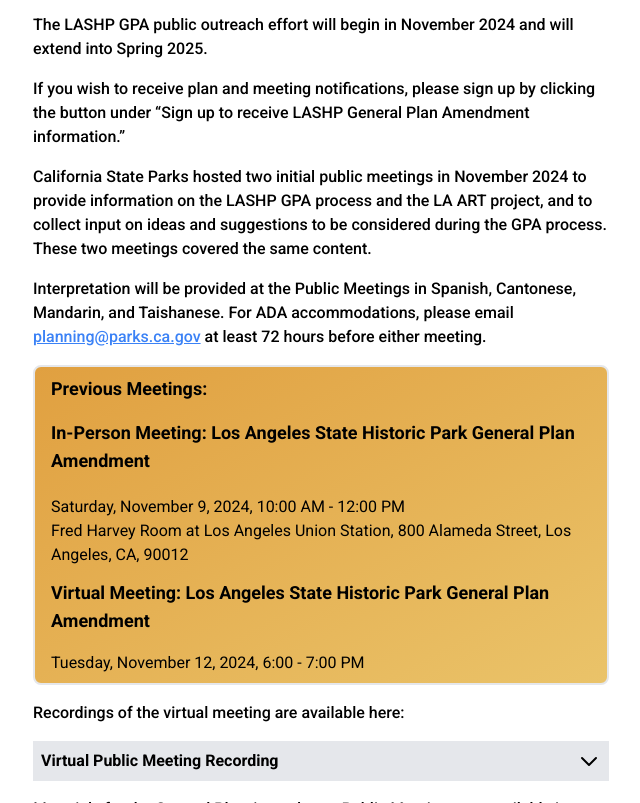
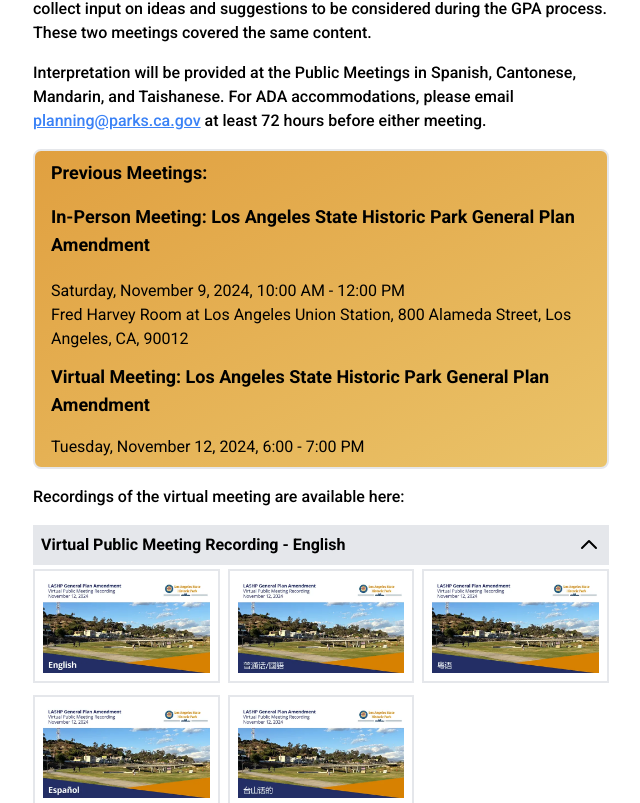
Before and after one commit to AECOMVizStudio/la_art, a React (Vite) app: page / in a window 1280 px wide. Shown: the part 1997-2800 px from the top of the page, without its empty margins (151-791 px from the left). Built offline with nearby package versions, Linux system fonts and the light colour scheme.

Commit message:
implementation of prop drillling from meetings.tsx through materialsExpandable.tsx which passes individual items from the props array to VideoModal.tsx. Clicking on the thumbnail results in the video modal viewer appearing.

```diff
--- a/src/components/children/Headings/GeneralPlan.tsx
+++ b/src/components/children/Headings/GeneralPlan.tsx
@@ -35,38 +35,19 @@
 
 const GeneralPlan = () => {
   return (
-
-        <section
-            tabIndex={0}
-            className="mb-4 p-8"
-        >
-
+    <section tabIndex={0} className="mb-4 p-8">
       <h2 className="text-3xl yeseva font-bold text-burnt-orange">
         Los Angeles State Historic Park (LASHP) General Plan Amendment (GPA) Process
       </h2>
-
       <p className="font-medium pt-4">
         California State Parks is initiating a GPA process for LASHP to review and consider direct transit access via the proposed Los Angeles Aerial Rapid Transit (LA ART) aerial gondola project. If you wish to be involved and provide input, please join our email list by clicking the button under “Sign up to receive LASHP General Plan Amendment information.”
-
       </p>
-        <p className="font-medium pt-4">
-        To provide written input using the online input form, <a href='https://www.surveymonkey.com/r/lastatehistoricparkgpa' target="_blank" className="text-blue-500 underline font-bold">click here</a>. You may also email State Parks at <a className="font-bold" href="mailto:lastatehistoricparkgpa@parks.ca.gov">lastatehistoricparkgpa@parks.ca.gov</a> or mail your feedback to:
-        </p>
-          <div className="font-normal pt-4 mx-4">
-              <div className="py-2">
-                  <p className="font-bold">Strategic Planning and Recreation Services Division</p>
-                  <p>c/o LASHP GPA</p>
-                  <p>PO Box 942896 Sacramento CA 94296-0001</p>
-              </div>
-            </div>
       <p className="font-medium pt-4">
         This initial input period will be open until Sunday, December 15, 2024. There will be additional opportunities to ask questions and share your thoughts at future public meetings.
       </p>
-          <Expandable props={diagrams}/>
-
+      <Expandable props={diagrams} />
     </section>
-
-  )
-}
+  );
+};
 
 export default GeneralPlan
--- a/src/components/children/Headings/Meetings.tsx
+++ b/src/components/children/Headings/Meetings.tsx
@@ -2,38 +2,41 @@
 import VideosExpandable from "./reusable/VideosExpandable"
 import { MeetingMaterials, VideoData } from "../../../interfaces"
 // import Videos from "../../../pages/Videos"
-import VideoModal from "./reusable/VideoModal"
+
+// the vimeoCode is the unique identifier for the video on Vimeo.
+// for example, the English video with vimeoCode 1031612219 can be found at https://vimeo.com/1031612219
+// all of these videos are from vimeo, so this is the only information needed to display the video.
 
 const videoData: VideoData[] = [
   {
-    title: "Virtual Public Meeting Recording",
-    href: "https://www.youtube.com/watch?v=1K2z5w1dX7I",
-    thumbnailImg: "/images/placeholder.jpg",
+    title: "Virtual Public Meeting Recording - English",
+    vimeoCode: "1031612219",
+    thumbnailImg: "/thumbnails/Video Thumbnails-English.webp",
     language: "English",
   },
   {
-    title: "Virtual Public Meeting Recording",
-    href: "https://www.youtube.com/watch?v=1K2z5w1dX7I",
-    thumbnailImg: "/images/placeholder.jpg",
-    language: "English",
+    title: "Virtual Public Meeting Recording - Mandarin",
+    vimeoCode: "1031612562",
+    thumbnailImg: "/thumbnails/Video Thumbnails-Mandarin.webp",
+    language: "Mandarin",
   },
   {
-    title: "Virtual Public Meeting Recording",
-    href: "https://www.youtube.com/watch?v=1K2z5w1dX7I",
-    thumbnailImg: "/images/placeholder.jpg",
-    language: "English",
+    title: "Virtual Public Meeting Recording - Cantonese",
+    vimeoCode: "1031611391",
+    thumbnailImg: "/thumbnails/Video Thumbnails-Cantonese.webp",
+    language: "Cantonese",
   },
   {
-    title: "Virtual Public Meeting Recording",
-    href: "https://www.youtube.com/watch?v=1K2z5w1dX7I",
-    thumbnailImg: "/images/placeholder.jpg",
-    language: "English",
+    title: "Virtual Public Meeting Recording - Spanish",
+    vimeoCode: "1031610380",
+    thumbnailImg: "/thumbnails/Video Thumbnails-Spanish.webp",
+    language: "Spanish",
   },
   {
-    title: "Virtual Public Meeting Recording",
-    href: "https://www.youtube.com/watch?v=1K2z5w1dX7I",
-    thumbnailImg: "/images/placeholder.jpg",
-    language: "English",
+    title: "Virtual Public Meeting Recording - Taishanese",
+    vimeoCode: "1031611149",
+    thumbnailImg: "/thumbnails/Video Thumbnails-Taishanese.webp",
+    language: "Taishanese",
   },
 ]
 const inPersonPublicMeetingPresentationBoards: MeetingMaterials[] =[
@@ -122,7 +125,7 @@
         tabIndex={0}
         className="border-t border-gray-300 mb-8 p-8"
         >
-          <VideoModal />
+
 
           <h2 className="text-3xl yeseva font-bold text-burnt-orange pb-4">
           Meetings and Materials
--- a/src/components/children/Headings/reusable/MaterialsExpandable.tsx
+++ b/src/components/children/Headings/reusable/MaterialsExpandable.tsx
@@ -1,7 +1,7 @@
-import { useState } from 'react';
+import { useState, memo } from 'react';
 import { MaterialsExpandableProps } from '../../../../interfaces';
 
-const MaterialsExpandable = ({ props }: MaterialsExpandableProps) => {
+const MaterialsExpandable = memo(({ props }: MaterialsExpandableProps) => {
 
   const [expanded, setExpanded] = useState<boolean>(false)
 
@@ -53,6 +53,6 @@
       </div>
     </div>
   )
-}
+})
 
   export default MaterialsExpandable
--- a/src/components/children/Headings/reusable/VideoModal.tsx
+++ b/src/components/children/Headings/reusable/VideoModal.tsx
@@ -1,10 +1,14 @@
-import { useState } from 'react'
+import { useState, memo } from 'react'
 import ModalVideo from 'react-modal-video'
 import './modal-video.scss'
 
+//types
+import { VideoModalProps } from '../../../../interfaces'
 
 
-const VideoModal = () => {
+
+
+const VideoModal = memo(( { video }:VideoModalProps ) => {
 
 const [isOpen, setOpen] = useState(false);
   return (
@@ -13,13 +17,16 @@
             channel='vimeo'
             vimeo={{ autoplay: true }}
             isOpen={isOpen}
-            videoId='1031612219'
+            videoId={video.vimeoCode}
             onClose={() => setOpen(false)}
 
         />
-        <button onClick={() => setOpen(true)}>Open</button>
+        <div onClick={() => setOpen(true)} className='z-20 hover:cursor-pointer '>
+
+            <img src={video.thumbnailImg} alt={video.title} className='w-full'></img>
+        </div>
     </>
   )
-}
+})
 
 export default VideoModal
--- a/src/components/children/Headings/reusable/VideosExpandable.tsx
+++ b/src/components/children/Headings/reusable/VideosExpandable.tsx
@@ -1,19 +1,24 @@
 import { useState } from 'react';
 import { VideosExpandableProps } from '../../../../interfaces';
+import VideoModal from "./VideoModal"
 
-const MaterialsExpandable = ({ props }: VideosExpandableProps) => {
-
-  const [expanded, setExpanded] = useState<boolean>(false)
+const VideosExpandable = ({ props }: VideosExpandableProps) => {
+  const [expanded, setExpanded] = useState<boolean>(true)
 
   const expandHandler = () => {
     setExpanded(prev => !prev)
+  };
+
+  if (!props || props.length === 0) {
+    return <div>No videos currently available</div>
   }
 
   return (
     <div className='mb-4'>
-      {/* mobile view */}
-      <div onClick={expandHandler}>
-        <div className="bg-gray-200 flex justify-between p-2 hover:cursor-pointer">
+
+      {/* all versions expandable view */}
+      <div>
+        <div className="bg-gray-200 flex justify-between p-2 hover:cursor-pointer" onClick={expandHandler}>
           <p className='text-left font-bold'>{props[0].title}</p>
           <svg xmlns="http://www.w3.org/2000/svg" className="h-6 w-6 transition-transform duration-300 ease-in-out" fill="none" viewBox="0 0 24 24" stroke="currentColor"
             style={{ transform: expanded ? 'rotate(180deg)' : 'rotate(0deg)' }}
@@ -22,37 +27,19 @@
           </svg>
         </div>
 
-        <div className={expanded ? 'grid grid-cols-4 gap-0' : 'hidden'}>
-          {props.map((material) => {
+        <div className={expanded ? 'grid grid-cols-1 sm:grid-cols-2 md:grid-cols-3 gap-2 hover:pointer' : 'hidden'} >
+        {props.map((video) => {
             return (
-              <div key={material.title} className="flex justify-start items-center sm:items-stretch p-1 sm:p-2 text-blue-500 underline border-2">
-                <a href={material.href}
-                  target="_blank"
-                  rel="noopener noreferrer">{material.thumbnailImg}</a>
+              <div key={video.vimeoCode} className="flex justify-start items-center sm:items-stretch p-1 mt-1 sm:p-2 border-2 hover:border-burnt-orange">
+                <VideoModal video={video} />
               </div>
             )
-          })}
+        })}
+
         </div>
-      </div>
-      {/* desktop view, client requested all views use mobile view so the following is not used*/}
-      <div className="hidden min-w-full ">
-        <p className='px-2 py-4 border-y-4 font-bold w-1/4'>{props[0].title}</p>
-        {props.map((material) => {
-          return (
-            <div  className='border-t-4 border-b-4 border-l-2 flex items-center justify-center lg:px-2 xl:px-4'
-            key={material.language}>
-              <a
-                href={material.href}
-                target="_blank"
-                rel="noopener noreferrer"
-                className="text-blue-500 semibold underline"
-              >{material.language}</a>
-            </div>
-          )
-        })}
       </div>
     </div>
   )
 }
 
-  export default MaterialsExpandable
+  export default VideosExpandable
--- a/src/interfaces.ts
+++ b/src/interfaces.ts
@@ -23,10 +23,14 @@
 // used in VideosExpandable.tsx
 export interface VideoData {
     title: string;
-    href: string;
+    vimeoCode: string;
     thumbnailImg: string;
     language: string;
 }
 export interface VideosExpandableProps {
     props: VideoData[];
 }
+// used in VideoModal.tsx
+export interface VideoModalProps {
+    video: VideoData;
+}
```
Lines whose indentation alone changed are shown as unchanged.
